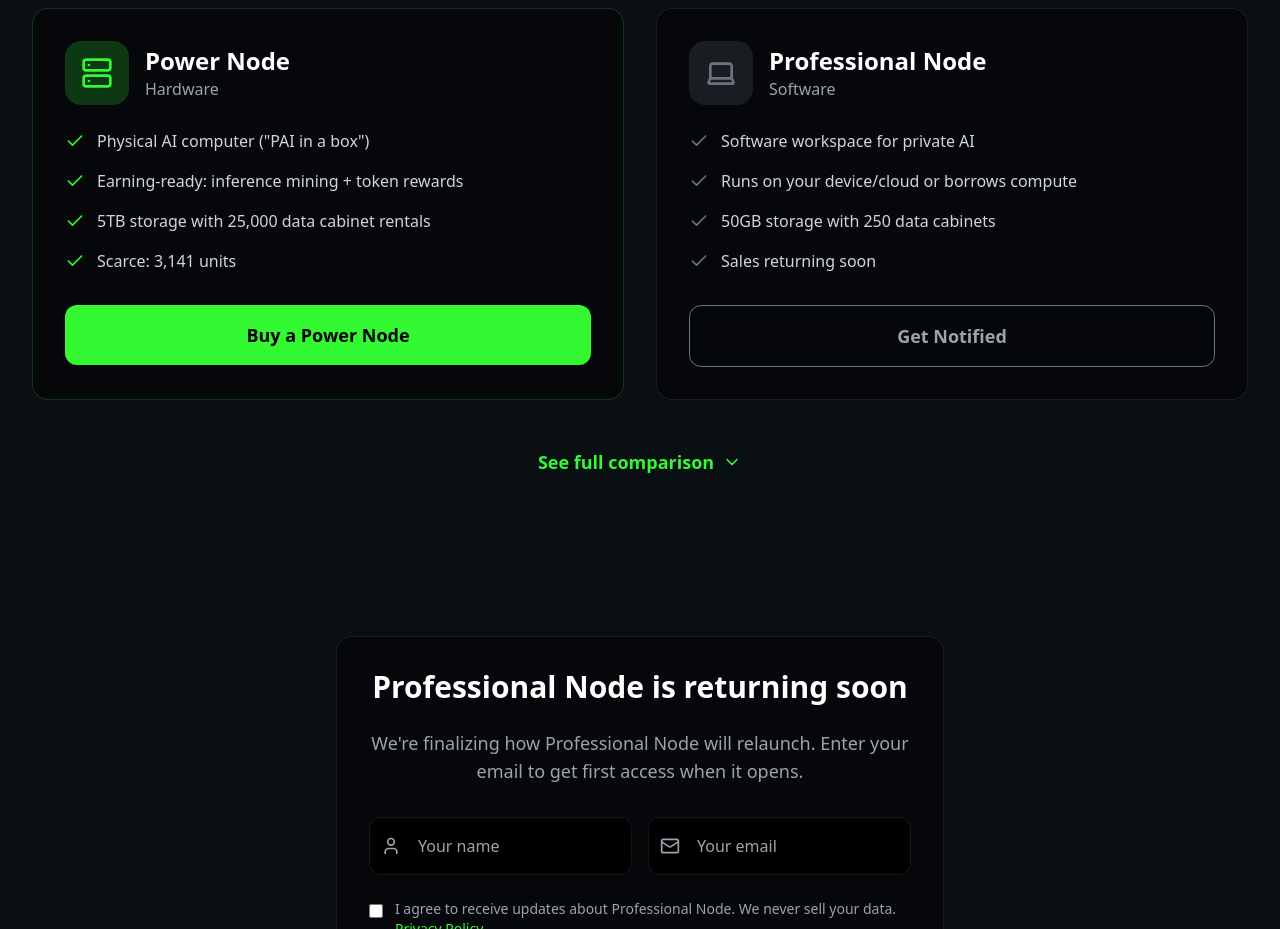
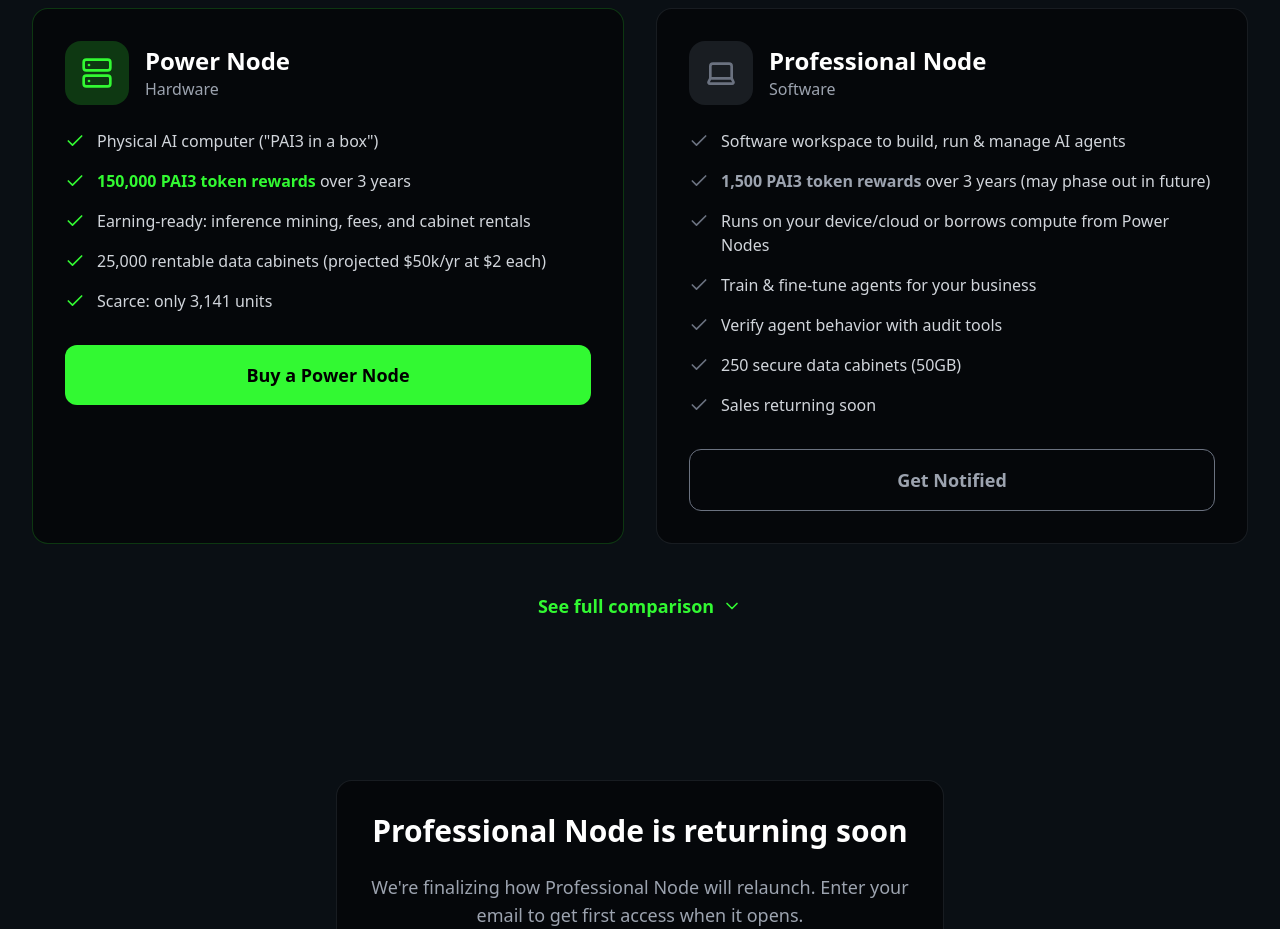
Before and after one commit to opsvoice/pai3-powernode, a React (Vite) app: page / in a window 1280 px wide. Shown: the part 1620-2549 px from the top of the page. Built offline with nearby package versions, Linux system fonts and the light colour scheme.

Commit message:
Update Power Node and Professional Node cards with unique extras

```diff
--- a/src/pages/NodeTypesPage.tsx
+++ b/src/pages/NodeTypesPage.tsx
@@ -379,19 +379,23 @@ const NodeTypesPage = () => {
               <ul className="space-y-4 mb-8">
                 <li className="flex items-start space-x-3">
                   <Check className="h-5 w-5 text-[#32f932] mt-0.5 flex-shrink-0" />
-                  <span className="text-gray-300">Physical AI computer ("PAI in a box")</span>
+                  <span className="text-gray-300">Physical AI computer ("PAI3 in a box")</span>
                 </li>
                 <li className="flex items-start space-x-3">
                   <Check className="h-5 w-5 text-[#32f932] mt-0.5 flex-shrink-0" />
-                  <span className="text-gray-300">Earning-ready: inference mining + token rewards</span>
+                  <span className="text-gray-300"><strong className="text-[#32f932]">150,000 PAI3 token rewards</strong> over 3 years</span>
                 </li>
                 <li className="flex items-start space-x-3">
                   <Check className="h-5 w-5 text-[#32f932] mt-0.5 flex-shrink-0" />
-                  <span className="text-gray-300">5TB storage with 25,000 data cabinet rentals</span>
+                  <span className="text-gray-300">Earning-ready: inference mining, fees, and cabinet rentals</span>
                 </li>
                 <li className="flex items-start space-x-3">
                   <Check className="h-5 w-5 text-[#32f932] mt-0.5 flex-shrink-0" />
-                  <span className="text-gray-300">Scarce: 3,141 units</span>
+                  <span className="text-gray-300">25,000 rentable data cabinets (projected $50k/yr at $2 each)</span>
+                </li>
+                <li className="flex items-start space-x-3">
+                  <Check className="h-5 w-5 text-[#32f932] mt-0.5 flex-shrink-0" />
+                  <span className="text-gray-300">Scarce: only 3,141 units</span>
                 </li>
               </ul>
 
@@ -429,15 +433,27 @@ const NodeTypesPage = () => {
               <ul className="space-y-4 mb-8">
                 <li className="flex items-start space-x-3">
                   <Check className="h-5 w-5 text-gray-500 mt-0.5 flex-shrink-0" />
-                  <span className="text-gray-300">Software workspace for private AI</span>
+                  <span className="text-gray-300">Software workspace to build, run & manage AI agents</span>
                 </li>
                 <li className="flex items-start space-x-3">
                   <Check className="h-5 w-5 text-gray-500 mt-0.5 flex-shrink-0" />
-                  <span className="text-gray-300">Runs on your device/cloud or borrows compute</span>
+                  <span className="text-gray-300"><strong className="text-gray-400">1,500 PAI3 token rewards</strong> over 3 years (may phase out in future)</span>
                 </li>
                 <li className="flex items-start space-x-3">
                   <Check className="h-5 w-5 text-gray-500 mt-0.5 flex-shrink-0" />
-                  <span className="text-gray-300">50GB storage with 250 data cabinets</span>
+                  <span className="text-gray-300">Runs on your device/cloud or borrows compute from Power Nodes</span>
+                </li>
+                <li className="flex items-start space-x-3">
+                  <Check className="h-5 w-5 text-gray-500 mt-0.5 flex-shrink-0" />
+                  <span className="text-gray-300">Train & fine-tune agents for your business</span>
+                </li>
+                <li className="flex items-start space-x-3">
+                  <Check className="h-5 w-5 text-gray-500 mt-0.5 flex-shrink-0" />
+                  <span className="text-gray-300">Verify agent behavior with audit tools</span>
+                </li>
+                <li className="flex items-start space-x-3">
+                  <Check className="h-5 w-5 text-gray-500 mt-0.5 flex-shrink-0" />
+                  <span className="text-gray-300">250 secure data cabinets (50GB)</span>
                 </li>
                 <li className="flex items-start space-x-3">
                   <Check className="h-5 w-5 text-gray-500 mt-0.5 flex-shrink-0" />
```
